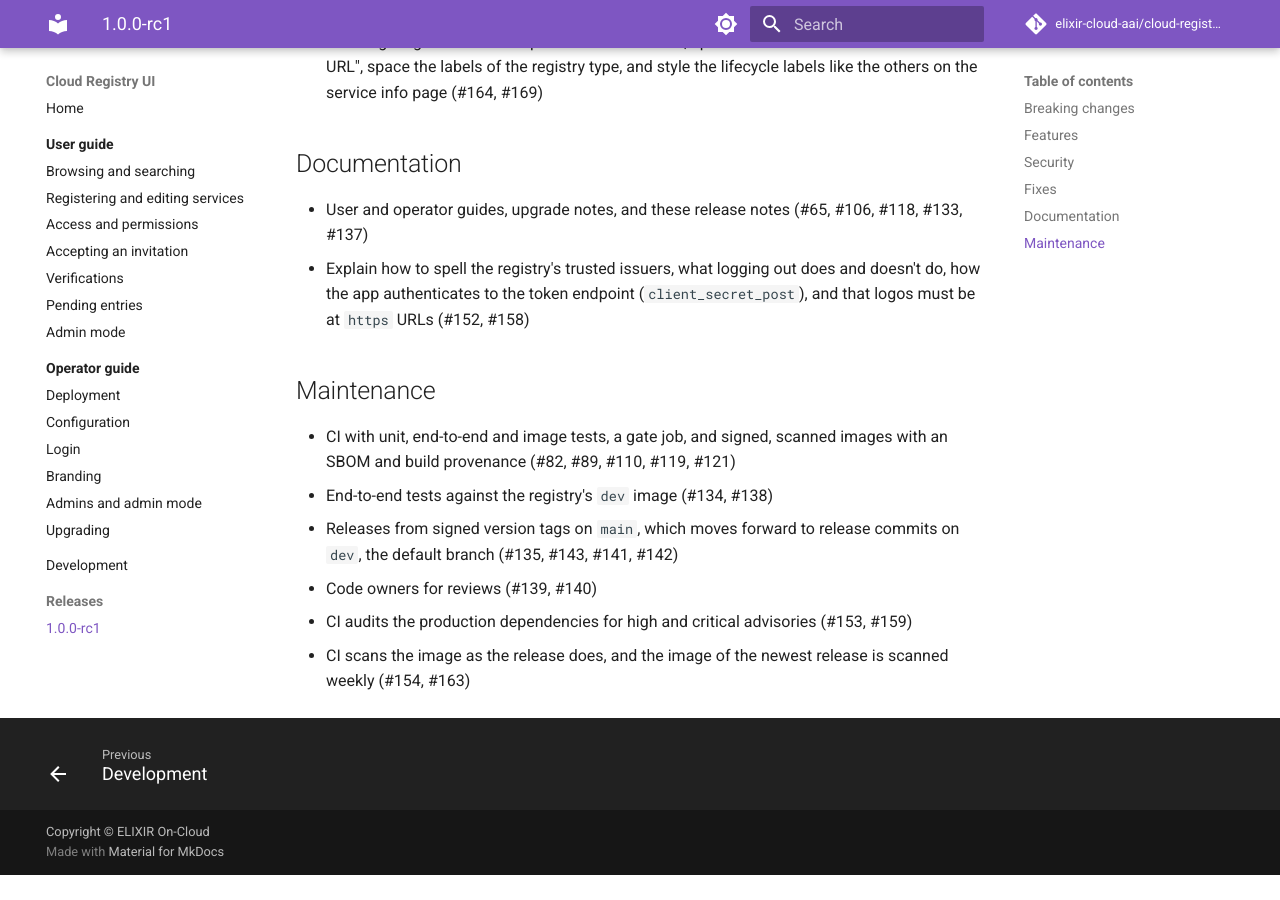
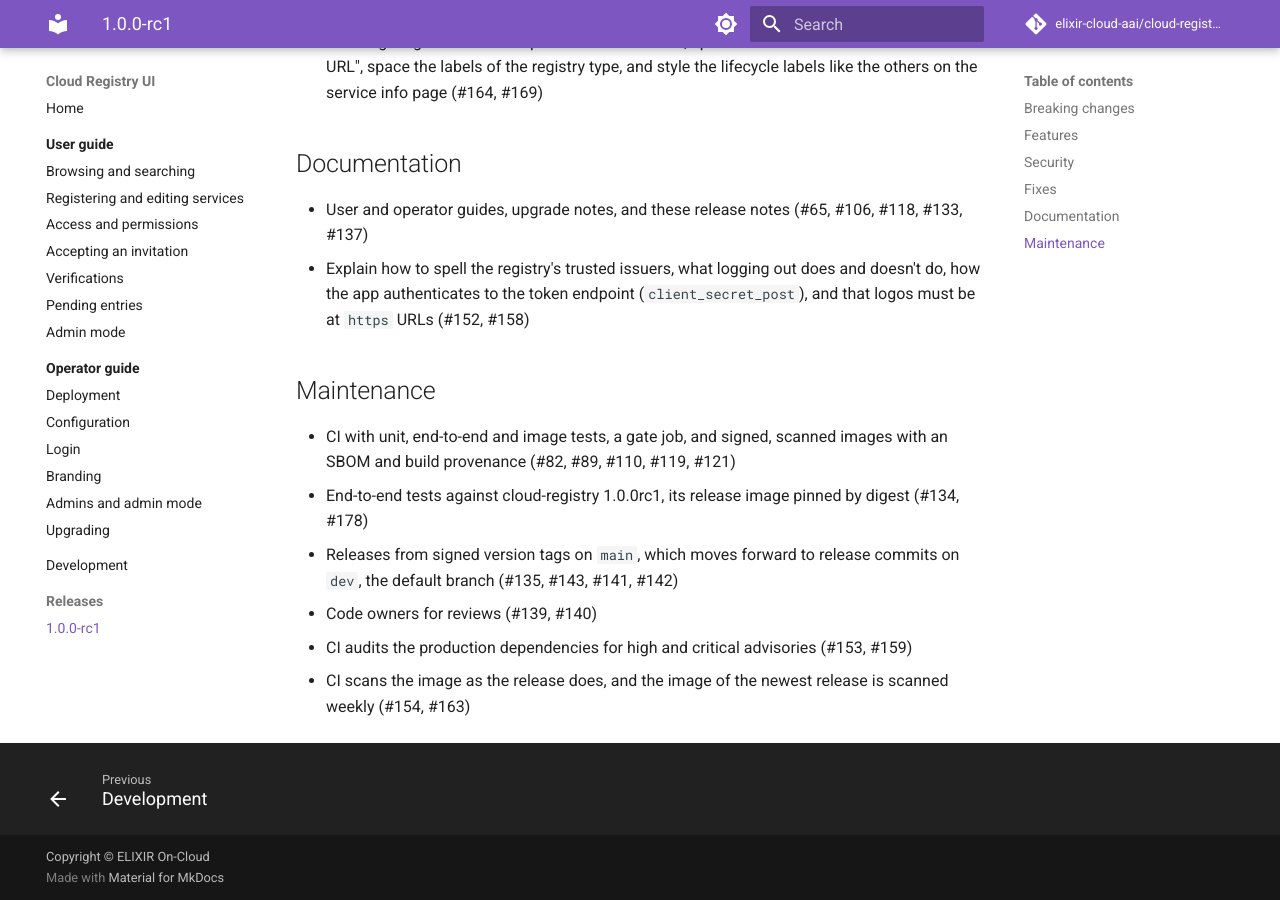
Before and after one commit to elixir-cloud-aai/cloud-registry-ui, an MkDocs documentation site: the page built from docs/releases/1.0.0-rc1.md, in a window 1280 px wide and 900 px high, scrolled down 2396 px. Built offline with MkDocs 1.6.1 and Material for MkDocs 9.7.7, drawn with Linux system fonts in a browser that asks for light colours; comment, search, counter and statistics services are not loaded; before the commit the page ends 3271 px from its top, so only the background shows below that.

Commit message:
test: run e2e tests against registry 1.0.0rc1 (#178)
Co-authored-by: Claude Opus 5.5 <noreply@anthropic.com>

```diff
--- a/docs/releases/1.0.0-rc1.md
+++ b/docs/releases/1.0.0-rc1.md
@@ -111,7 +111,8 @@ unreleased versions, and the [user guide](../user-guide/index.md) to use it.
 
 - CI with unit, end-to-end and image tests, a gate job, and signed, scanned
   images with an SBOM and build provenance (#82, #89, #110, #119, #121)
-- End-to-end tests against the registry's `dev` image (#134, #138)
+- End-to-end tests against cloud-registry 1.0.0rc1, its release image
+  pinned by digest (#134, #178)
 - Releases from signed version tags on `main`, which moves forward to
   release commits on `dev`, the default branch (#135, #143, #141, #142)
 - Code owners for reviews (#139, #140)
```
Also changed, not shown: 1 other file.
